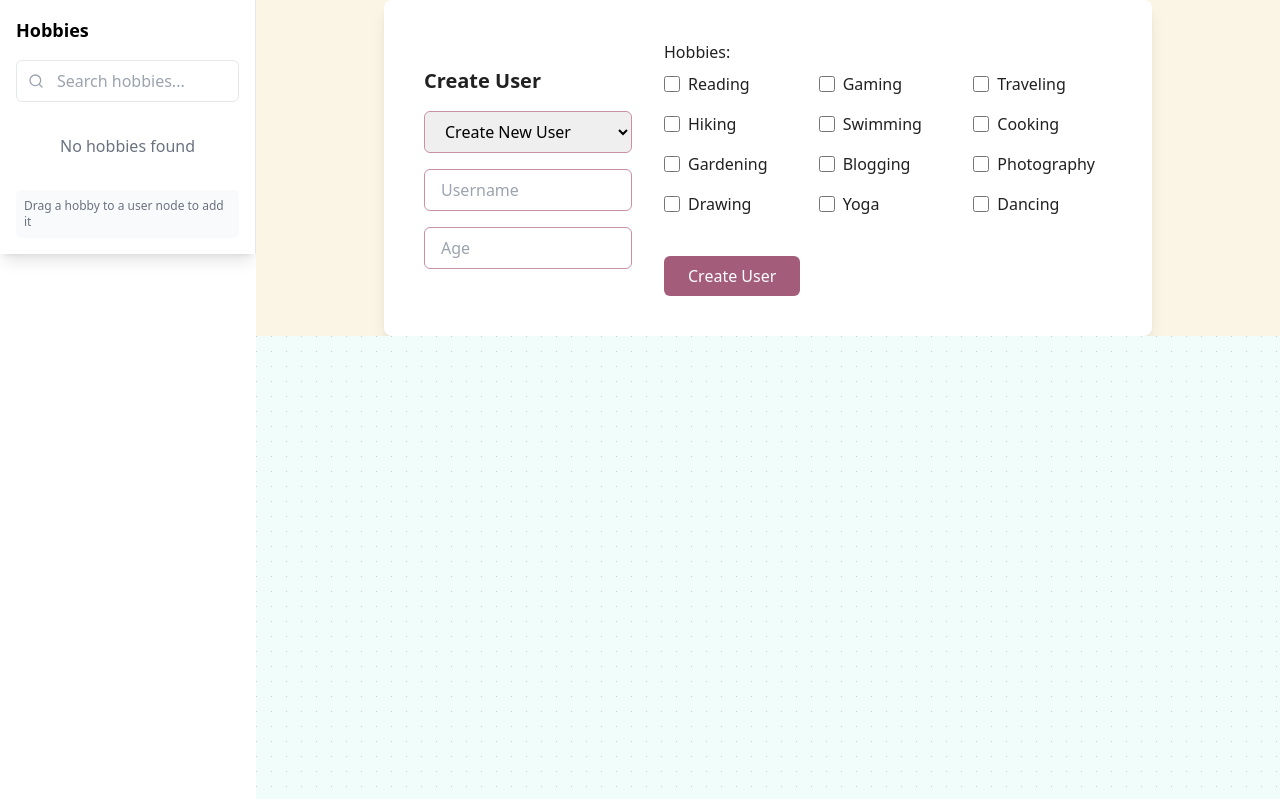
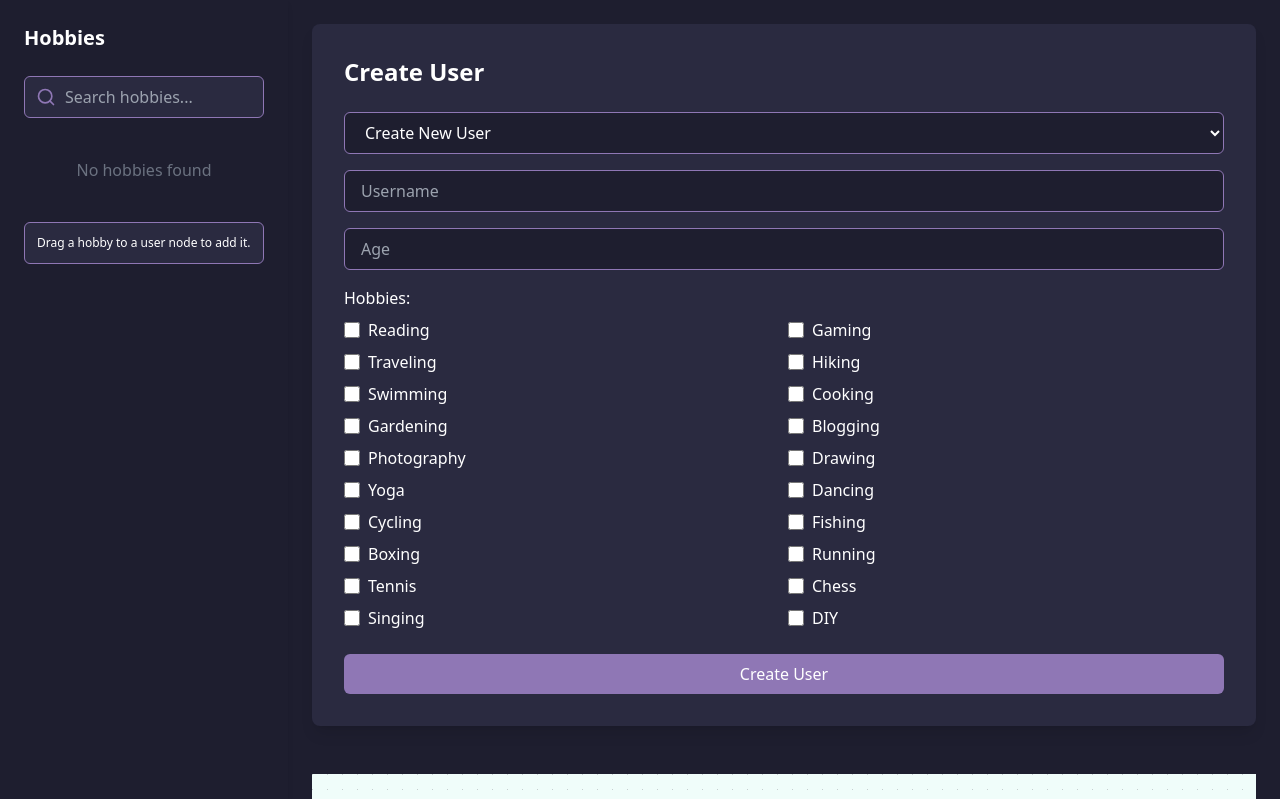
Before and after one commit to shankarjatin/Cybernauts_Jatin_shankar, a React (Vite) app in the folder frontend/: page / in a window 1280 px wide. Shown: the top 799 px of the page. Built offline with nearby package versions, Linux system fonts and the light colour scheme.

Commit message:
sidebar form

```diff
--- a/frontend/src/App.tsx
+++ b/frontend/src/App.tsx
@@ -1,19 +1,28 @@
-import React from 'react';
-import { Provider } from 'react-redux';
-import { store } from './redux/store';
-import MainVisualization from './components/MainVisualization';
-import Sidebar from './components/Sidebar';
-import UserForm from './components/UserForm';
-import UserManagement from './components/UserManagement';
-import './index.css'
+import React from "react";
+import { Provider } from "react-redux";
+import { store } from "./redux/store";
+import MainVisualization from "./components/MainVisualization";
+import Sidebar from "./components/Sidebar";
+import UserForm from "./components/UserForm";
+import "./index.css";
+
 const App = () => {
   return (
     <Provider store={store}>
-            <div style={{ display: 'flex' }} className=''>
+      <div className="flex h-screen bg-[#1E1E2F]">
+        {/* Sidebar */}
         <Sidebar />
-                <div style={{ flex: 1, display: 'flex', flexDirection: 'column' }}>
-                    <UserForm/>
+
+        {/* Main Content */}
+        <div className="flex-1 flex flex-col overflow-y-auto">
+          <div className="p-6">
+            {/* User Form */}
+            <UserForm />
+          </div>
+          <div className="flex-1 p-6">
+            {/* Visualization */}
             <MainVisualization />
+          </div>
         </div>
       </div>
     </Provider>
--- a/frontend/src/components/Sidebar.tsx
+++ b/frontend/src/components/Sidebar.tsx
@@ -1,16 +1,15 @@
-import React, { useState } from 'react';
-import { useSelector } from 'react-redux';
-import { RootState } from '../redux/store';
-import { Search } from 'lucide-react';
+import React, { useState } from "react";
+import { useSelector } from "react-redux";
+import { RootState } from "../redux/store";
+import { Search } from "lucide-react";
 
 const Sidebar = () => {
-    const [filter, setFilter] = useState('');
-    const [draggedHobby, setDraggedHobby] = useState(null);
+  const [filter, setFilter] = useState("");
   const users = useSelector((state: RootState) => state.users.users);
 
   // Get unique hobbies
-    const allHobbies = Array.from(new Set(users.flatMap(user => user.hobbies)));
-    const filteredHobbies = allHobbies.filter(hobby =>
+  const allHobbies = Array.from(new Set(users.flatMap((user) => user.hobbies)));
+  const filteredHobbies = allHobbies.filter((hobby) =>
     hobby.toLowerCase().includes(filter.toLowerCase())
   );
 
@@ -19,43 +18,39 @@ const Sidebar = () => {
     event.dataTransfer.effectAllowed = "move";
   };
 
-    const handleDragEnd = () => {
-        setDraggedHobby(null);
-    };
+  return (
+    <aside className="sticky top-0 w-72 h-screen bg-[#1E1E2F] shadow-md flex flex-col">
+      <div className="p-6">
+        <h2 className="text-xl font-bold text-[#FFFFFF] mb-6">Hobbies</h2>
 
-    return (
-        <aside className="w-64 h-full bg-white shadow-lg border-r border-gray-200">
-            <div className="p-4">
-                <h2 className="text-lg font-semibold mb-4">Hobbies</h2>
-
-                {/* Search input with icon */}
-                <div className="relative mb-4">
-                    <Search className="absolute left-3 top-1/2 transform -translate-y-1/2 text-gray-400" size={16} />
+        {/* Search input */}
+        <div className="relative mb-6">
+          <Search
+            className="absolute left-3 top-1/2 transform -translate-y-1/2 text-[#8F77B5]"
+            size={20}
+          />
           <input
             type="text"
             placeholder="Search hobbies..."
             value={filter}
             onChange={(e) => setFilter(e.target.value)}
-                        className="w-full pl-10 pr-4 py-2 border rounded-md focus:outline-none focus:ring-2 focus:ring-blue-500 focus:border-transparent"
+            className="w-full pl-10 pr-4 py-2 border border-[#8F77B5] rounded-md bg-[#2A2A40] text-[#FFFFFF] focus:outline-none focus:ring-2 focus:ring-[#8F77B5]"
           />
         </div>
 
         {/* Hobbies list */}
-                <div className="space-y-1">
+        <div className="space-y-2 max-h-[400px] overflow-y-auto">
           {filteredHobbies.length > 0 ? (
             filteredHobbies.map((hobby, index) => (
               <div
                 key={index}
                 draggable
                 onDragStart={(e) => handleDragStart(e, hobby)}
-                                onDragEnd={handleDragEnd}
-                                className={`
-                                    p-2 rounded-md cursor-move
-                                    ${draggedHobby === hobby
-                                        ? 'bg-blue-100 border-2 border-blue-500'
-                                        : 'hover:bg-gray-100 border border-transparent'}
-                                    transition-colors duration-150
-                                `}
+                className="
+                  p-3 bg-[#2A2A40] text-[#FFFFFF] rounded-md cursor-move
+                  border border-transparent hover:bg-[#8F77B5] hover:text-[#1E1E2F]
+                  transition-all duration-150
+                "
               >
                 {hobby}
               </div>
@@ -68,8 +63,8 @@ const Sidebar = () => {
         </div>
 
         {/* Helper text */}
-                <div className="mt-4 text-xs text-gray-500 p-2 bg-gray-50 rounded-md">
-                    Drag a hobby to a user node to add it
+        <div className="mt-6 text-xs text-[#FFFFFF] p-3 bg-[#2A2A40] border border-[#8F77B5] rounded-md">
+          Drag a hobby to a user node to add it.
         </div>
       </div>
     </aside>
--- a/frontend/src/components/UserForm.tsx
+++ b/frontend/src/components/UserForm.tsx
@@ -103,20 +103,16 @@ const UserForm = () => {
   };
 
   return (
-    <div className="w-full h-500 bg-[#FBF5E5] flex items-center justify-center">
-      <form
-        onSubmit={handleSubmit}
-        className="bg-white shadow-lg rounded-lg p-6 flex items-center w-3/4"
-      >
-        {/* Left Section */}
-        <div className="w-1/3 p-4 space-y-4">
-          <h2 className="text-xl font-bold text-[#212121]">
+    <div className="bg-[#2A2A40] shadow-lg rounded-lg p-8">
+      <h2 className="text-2xl font-bold text-[#FFFFFF] mb-6">
         {isEditing ? "Edit User" : "Create User"}
       </h2>
+      <form onSubmit={handleSubmit}>
+        <div className="mb-4">
           <select
             value={selectedUserId}
             onChange={(e) => setSelectedUserId(e.target.value)}
-            className="w-full px-4 py-2 border border-[#C890A7] rounded-md focus:outline-none focus:ring-2 focus:ring-[#A35C7A]"
+            className="w-full px-4 py-2 border border-[#8F77B5] bg-[#1E1E2F] text-[#FFFFFF] rounded-md focus:outline-none focus:ring-2 focus:ring-[#8F77B5]"
           >
             <option value="">Create New User</option>
             {users.map((user) => (
@@ -125,6 +121,8 @@ const UserForm = () => {
               </option>
             ))}
           </select>
+        </div>
+        <div className="mb-4">
           <input
             type="text"
             name="username"
@@ -133,9 +131,11 @@ const UserForm = () => {
             onChange={(e) =>
               setUserDetails({ ...userDetails, username: e.target.value })
             }
-            className="w-full px-4 py-2 border border-[#C890A7] rounded-md focus:outline-none focus:ring-2 focus:ring-[#A35C7A]"
+            className="w-full px-4 py-2 border border-[#8F77B5] bg-[#1E1E2F] text-[#FFFFFF] rounded-md focus:outline-none focus:ring-2 focus:ring-[#8F77B5]"
             required
           />
+        </div>
+        <div className="mb-4">
           <input
             type="number"
             name="age"
@@ -144,45 +144,32 @@ const UserForm = () => {
             onChange={(e) =>
               setUserDetails({ ...userDetails, age: e.target.value })
             }
-            className="w-full px-4 py-2 border border-[#C890A7] rounded-md focus:outline-none focus:ring-2 focus:ring-[#A35C7A]"
+            className="w-full px-4 py-2 border border-[#8F77B5] bg-[#1E1E2F] text-[#FFFFFF] rounded-md focus:outline-none focus:ring-2 focus:ring-[#8F77B5]"
             required
           />
         </div>
-
-        {/* Right Section */}
-        <div className="w-2/3 p-4">
-          <label className="block text-[#212121] mb-2">Hobbies:</label>
-          <div className="grid grid-cols-3 gap-4 max-h-40 overflow-y-auto">
+        <div className="mb-6">
+          <label className="block text-[#FFFFFF] mb-2">Hobbies:</label>
+          <div className="grid grid-cols-2 gap-2">
             {hobbyOptions.map((hobby) => (
               <label key={hobby} className="flex items-center space-x-2">
                 <input
                   type="checkbox"
                   checked={userDetails.hobbies.includes(hobby)}
                   onChange={() => handleCheckboxChange(hobby)}
-                  className="h-4 w-4 text-[#A35C7A] focus:ring-[#A35C7A]"
+                  className="h-4 w-4 text-[#8F77B5] focus:ring-[#8F77B5]"
                 />
-                <span className="text-[#212121]">{hobby}</span>
+                <span className="text-[#FFFFFF]">{hobby}</span>
               </label>
             ))}
           </div>
-          <div className="mt-6 flex space-x-4">
+        </div>
         <button
           type="submit"
-              className="px-6 py-2 bg-[#A35C7A] text-white rounded-md hover:bg-[#C890A7] focus:outline-none focus:ring-2 focus:ring-[#C890A7]"
+          className="w-full py-2 bg-[#8F77B5] text-[#FFFFFF] rounded-md hover:bg-[#A8A3D1] focus:outline-none focus:ring-2 focus:ring-[#A8A3D1]"
         >
           {isEditing ? "Update User" : "Create User"}
         </button>
-            {isEditing && (
-              <button
-                type="button"
-                onClick={resetForm}
-                className="px-6 py-2 bg-gray-200 text-[#212121] rounded-md hover:bg-gray-300 focus:outline-none"
-              >
-                Cancel
-              </button>
-            )}
-          </div>
-        </div>
       </form>
     </div>
   );
```
Lines whose indentation alone changed are shown as unchanged.
